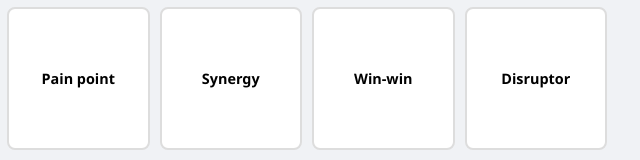
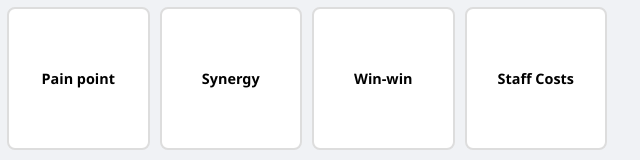
Before and after one commit to cepsuclan/OpenDays, a website: page Bingo.html in a window 1280 px wide. Shown: the part 320-480 px from the top of the page, 333-973 px from the left. Drawn offline with Linux system fonts and the light colour scheme.

Commit message:
Update phrases in Bingo game

```diff
--- a/Bingo.html
+++ b/Bingo.html
@@ -89,7 +89,7 @@
             "Circle back", "Synergy", "Low hanging fruit", "Deep dive",
             "Touch base", "Bandwidth", "Moving parts", "At the end of the day",
             "Pain point", "Best practices", "Game changer", "Leverage",
-            "Value add", "Think outside the box", "Disruptor", "Win-win"
+            "Value add", "Think outside the box", "Staff Costs", "Win-win"
         ];
 
         const boardSize = 4; // 4x4 grid
```
